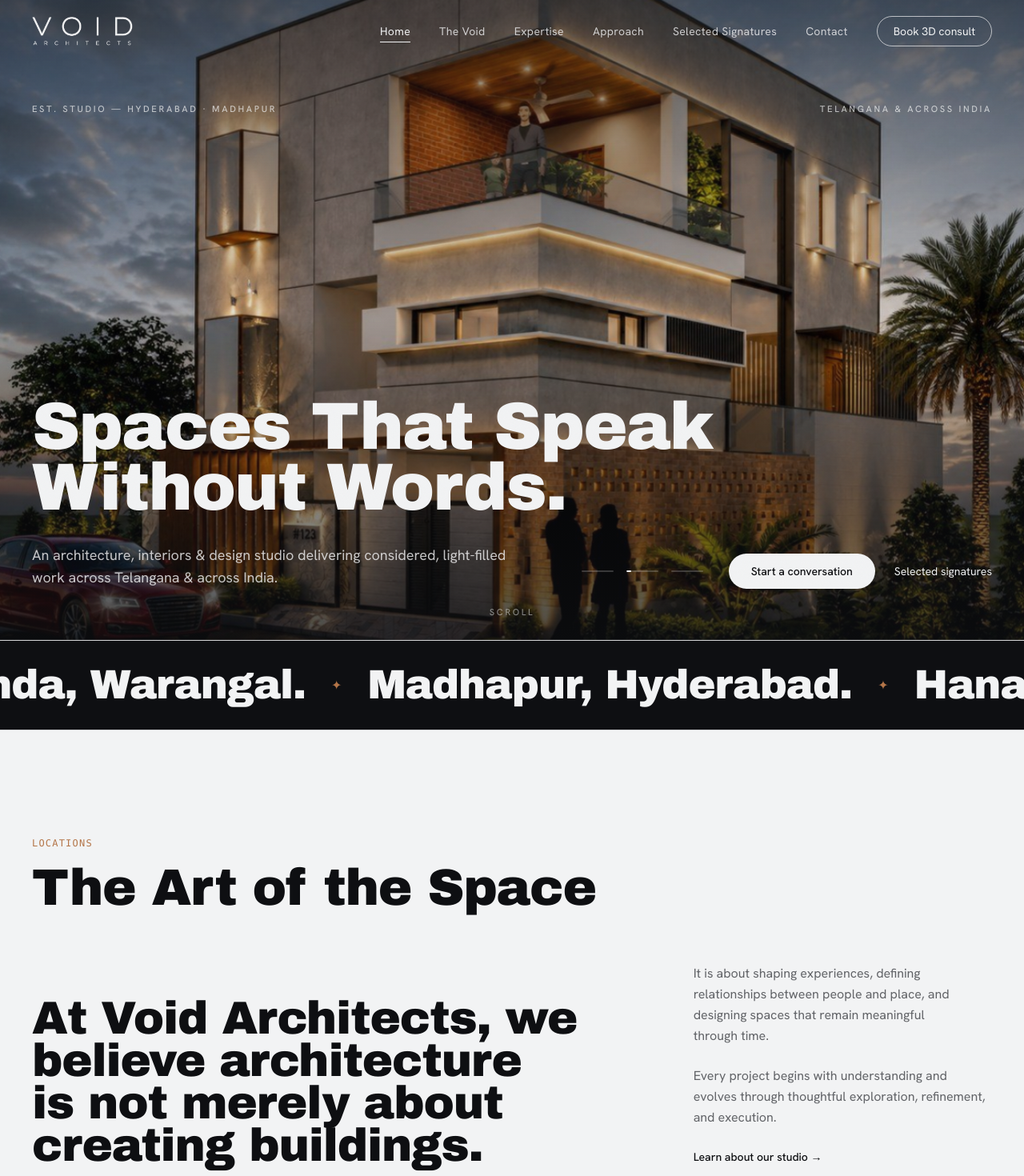
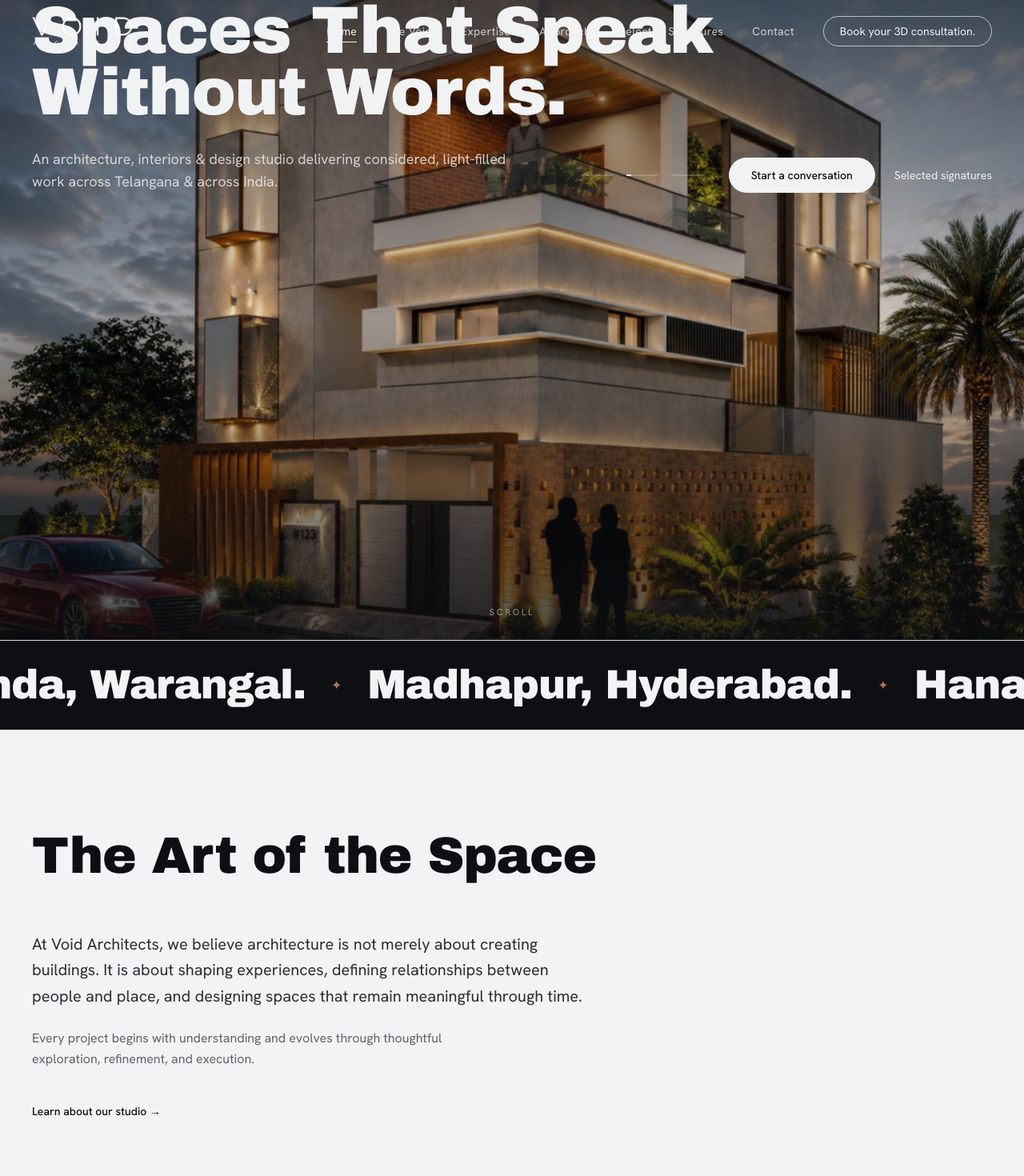
Before and after one commit to Babblu9/void-architects, a Next.js app: page / in a window 1280 px wide. Shown: the top 1470 px of the page at 80% size. Built offline with nearby package versions, Linux system fonts and the light colour scheme.

Commit message:
feat: apply copy changes (Vision/Mission, Hero meta removal, Locations title label, Book 3D CTA)

```diff
--- a/src/app/page.tsx
+++ b/src/app/page.tsx
@@ -36,30 +36,24 @@ export default function Home() {
       {/* Introduction */}
       <section className="mx-auto max-w-[1600px] px-5 py-24 md:px-10 md:py-32">
         <div className="mb-16">
-          <span className="label text-accent font-medium text-xs uppercase tracking-widest font-mono">Locations</span>
-          <h2 className="display mt-4 text-[clamp(2.2rem,5vw,4rem)] leading-none text-ink font-normal tracking-tight">
+          <h2 className="display text-[clamp(2.2rem,5vw,4rem)] leading-none text-ink font-normal tracking-tight">
             The Art of the Space
           </h2>
         </div>
-        <div className="grid gap-10 md:grid-cols-12 md:items-end">
-          <h2 className="display max-w-[20ch] text-[clamp(1.8rem,4.5vw,3.6rem)] md:col-span-8 leading-tight">
-            At Void Architects, we believe architecture is not merely about creating buildings.
-          </h2>
-          <div className="md:col-span-4 flex flex-col gap-6">
-            <p className="prose-lg text-muted text-base leading-relaxed">
-              It is about shaping experiences, defining relationships between people and place, and designing spaces that remain meaningful through time.
+        <div className="max-w-[800px] flex flex-col gap-6">
+          <p className="prose-lg text-ink-soft text-lg md:text-xl font-light leading-relaxed">
+            At Void Architects, we believe architecture is not merely about creating buildings. It is about shaping experiences, defining relationships between people and place, and designing spaces that remain meaningful through time.
           </p>
           <p className="prose-lg text-muted text-base leading-relaxed">
             Every project begins with understanding and evolves through thoughtful exploration, refinement, and execution.
           </p>
-            <div>
+          <div className="mt-4">
             <Link
               href="/the-void"
               className="inline-block text-sm underline-offset-8 hover:underline text-ink font-medium"
             >
               Learn about our studio →
             </Link>
-            </div>
           </div>
         </div>
       </section>
--- a/src/components/Hero.tsx
+++ b/src/components/Hero.tsx
@@ -85,15 +85,7 @@ export default function Hero() {
         </div>
       ))}
 
-      {/* Top meta row */}
-      <div className="mx-auto flex w-full max-w-[1600px] items-start justify-between px-5 pt-28 text-paper md:px-10 md:pt-32">
-        <span className="label text-paper/70">
-          Est. Studio — {SITE.cities.join(" · ")}
-        </span>
-        <span className="label hidden text-paper/70 sm:block">
-          {SITE.coverage}
-        </span>
-      </div>
+
 
       {/* Headline & Carousel Elements */}
       <div className="mx-auto w-full max-w-[1600px] px-5 pb-14 md:px-10 md:pb-16">
--- a/src/components/Nav.tsx
+++ b/src/components/Nav.tsx
@@ -89,7 +89,7 @@ export default function Nav({ onDark = false }: { onDark?: boolean }) {
                 : "border-ink text-ink hover:bg-ink hover:text-paper"
             }`}
           >
-            Book 3D consult
+            Book your 3D consultation.
           </Link>
         </nav>
 
--- a/src/components/Studio.tsx
+++ b/src/components/Studio.tsx
@@ -83,7 +83,7 @@ export default function Studio() {
         <div className="mx-auto max-w-[1600px] px-5 py-24 md:px-10 md:py-32">
           <div className="grid gap-12 md:grid-cols-2">
             <div className="reveal flex flex-col border border-line p-8 md:p-12 bg-pure rounded-xl">
-              <span className="label text-accent font-medium">Purpose</span>
+              <span className="label text-accent font-medium">Aspiration</span>
               <h3 className="display mt-4 text-3xl">Vision</h3>
               <p className="prose-lg mt-6 text-lg text-ink-soft leading-relaxed">
                 To create architecture that establishes a lasting relationship between people, place, and experience.
@@ -94,7 +94,7 @@ export default function Studio() {
             </div>
 
             <div className="reveal flex flex-col border border-line p-8 md:p-12 bg-pure rounded-xl">
-              <span className="label text-accent font-medium">Mission</span>
+              <span className="label text-accent font-medium">Commitment</span>
               <h3 className="display mt-4 text-3xl">Mission</h3>
               <p className="prose-lg mt-6 text-lg text-ink-soft leading-relaxed">
                 To transform ideas into meaningful environments through thoughtful exploration, collaboration, and design excellence.
```
Lines whose indentation alone changed are shown as unchanged.
